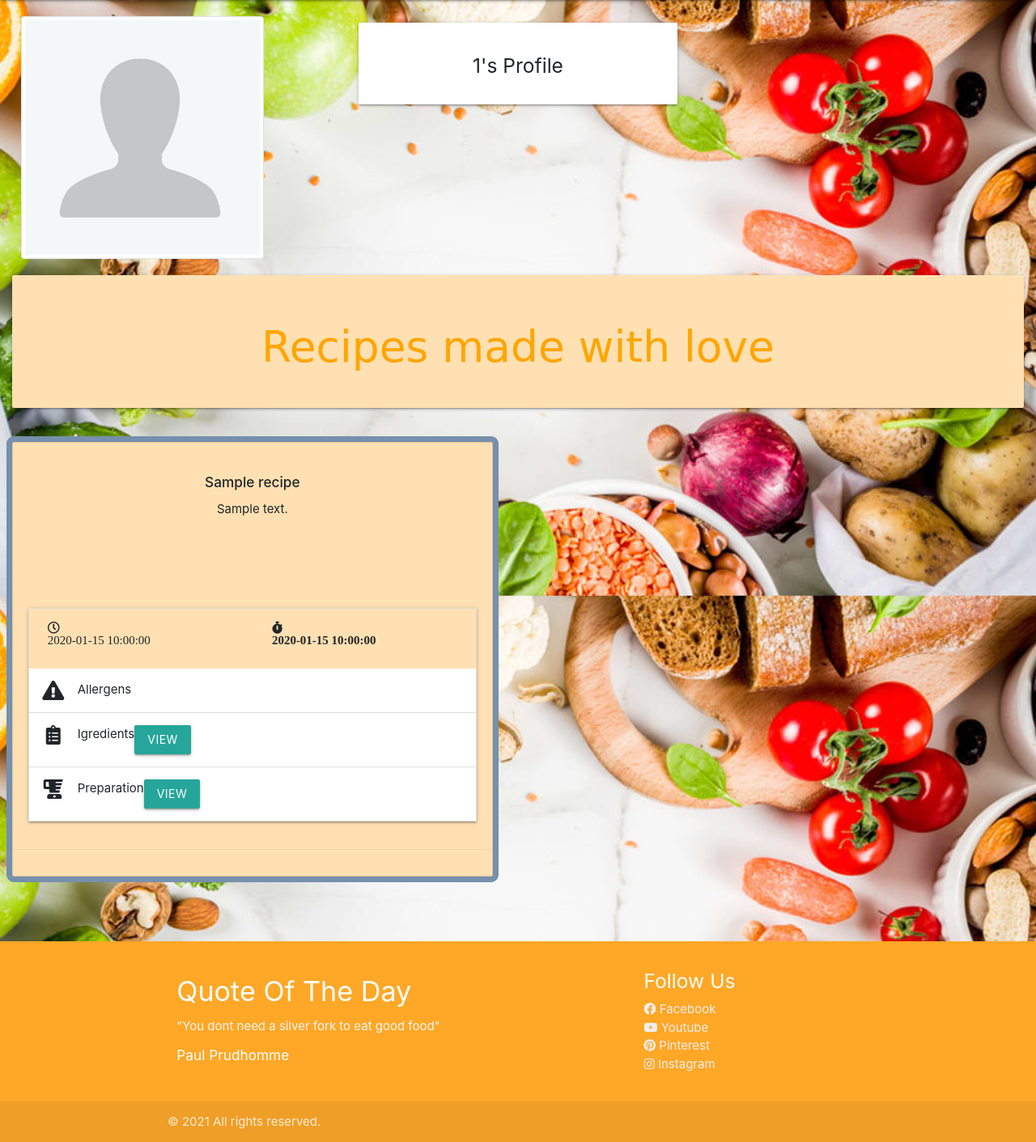
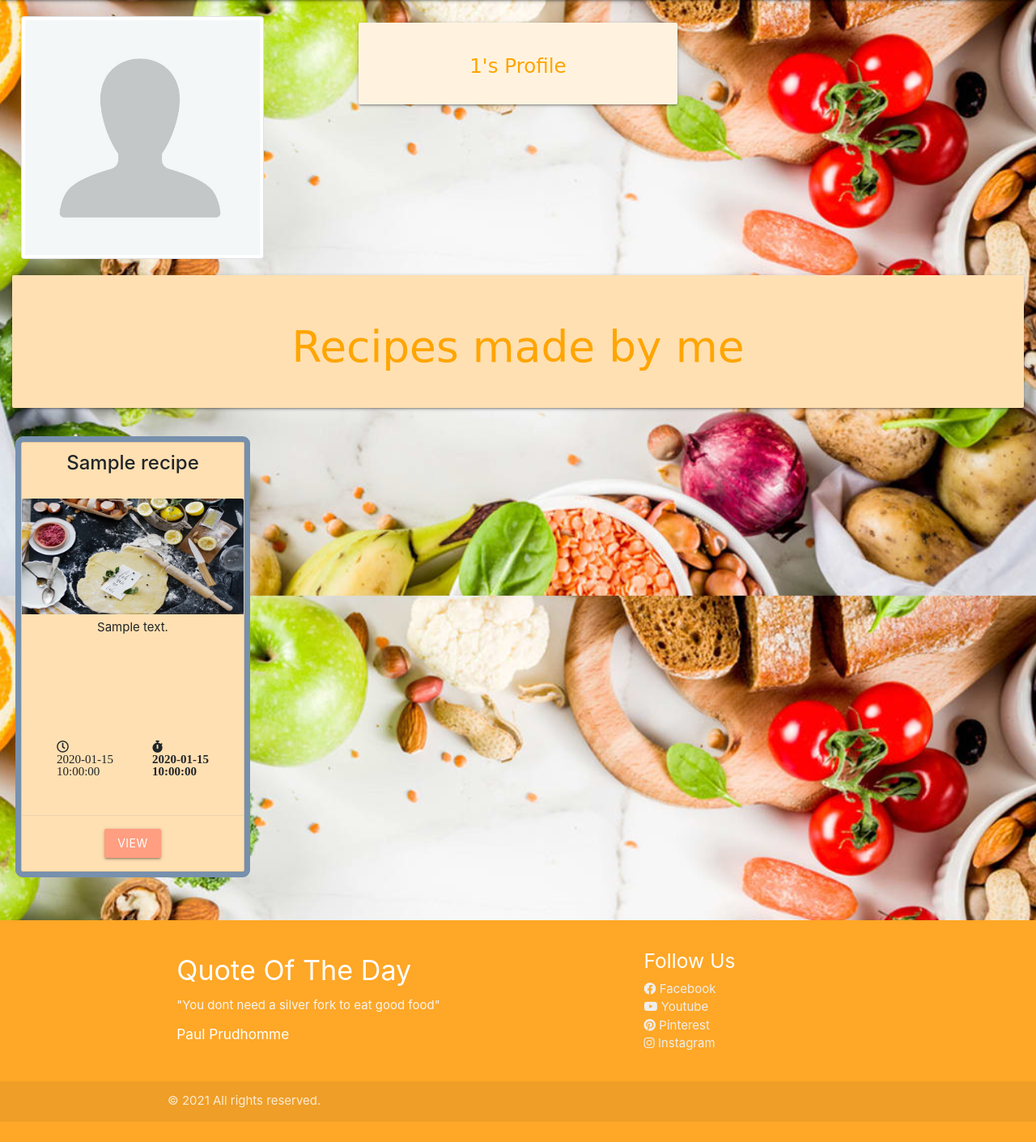
Before and after one commit to kristi0403/the_taste, a Flask app: a page that uses templates/profile.html in a window 1280 px wide. Shown: the part 64-1475 px from the top of the page at 81% size. After the commit the page ends 1450 px from the top, so only its background shows below. Run offline with Flask 2, Linux system fonts and the light colour scheme; the visitor is signed in with stand-in values (Sample User, id 1); a database or web service that is not in the repository returns one stand-in record (values such as "Sample title"); some libraries are stand-ins or nearby versions.

Commit message:
chenged the font style for the profile page title and the profile user name

```diff
--- a/static/css/style.css
+++ b/static/css/style.css
@@ -76,6 +76,11 @@ padding-top: 1.4rem;
     color: orange;
 }
 
+.profile_name{
+    font-family: 'Dancing Script', cursive;
+    color: orange;
+}
+
 @media (min-width:1000px){
 .view {
     width: 75%;
--- a/templates/profile.html
+++ b/templates/profile.html
@@ -5,7 +5,7 @@
         <img src="../static/images/user_photo.jpeg" class="img-thumbnail" alt="users profile picture">
     </div>
     <div class="col s12 m6 l4 xl4">
-        <div class="card-panel">
+        <div class="card-panel profile_name #fff3e0 orange lighten-5">
             <h5 class="center-align">
                 {{ session.user }}'s Profile
             </h5>
@@ -15,17 +15,20 @@
 </div>
 <div class="row center-align">
     <div class="card-panel #ffe0b2 orange lighten-4">
-    <h2 class="profile_title">Recipes made with love</h2>
+    <h2 class="profile_title">Recipes made by me</h2>
     </div>
 </div>
 <div class="row">
     {% for recipe in my_recipes %}
-    <div class="col s12 m12 l6">
-        <div class="row">
+    <div class="recipes col s12 m12 l4 xl3">
+        <div class="row-gallery justify-content-around">
             <div class="card #ffe0b2 orange lighten-4">
-                <div class="card-body">
-                    <h6 class="card-name center-align"><strong>{{- recipe.recipe_name -}}</strong></h6>
-                    <p id="description" class="text-break center-align">{{- recipe.recipe_description -}}</p>
+                <div class="card-block">
+                        <h6 class="card-title center-align"><strong>{{- recipe.recipe_name -}}</strong></h6>
+                </div>
+                <img class="card-img-top" src="../static/images/default_image.jpeg" alt="recipe default photo">
+                <div class="card-block">
+                    <p id="description" class="card-text-break center-align">{{- recipe.recipe_description -}}</p>
                 </div>
                 <div class="card-body">
                     <div class="col l6 s6 card-content">
@@ -38,78 +41,12 @@
                             <p>{{- recipe.cooking_time}}</p>
                         </i>
                     </div>
-                    <ul class="collapsible">
-                        <li>
-                            <div class="collapsible-header"><i class="fas fa-exclamation-triangle" prefix></i> Allergens
-                            </div>
-                            <div class="collapsible-body"><span>
-                                    {% for allergen in allergens %}
-                                    {{ allergen.allergen_name}}
-                                    {% endfor %}
-                                </span></div>
-                        </li>
-                        <li>
-                            <div class="collapsible-header"><i class="fas fa-clipboard-list" prefix></i> Igredients
-                                <!-- Modal Trigger -->
-                                <a class="waves-effect waves-light btn modal-trigger" href="#modal1"> View</a>
-                            </div>
-                            <!-- Modal Structure -->
-                            <div id="modal1" class="modal">
-                                <div class="modal-content">
-                                    <h4>Ingredients</h4>
-                                    <div>
-                                        <table>
-                                            <thead>
-                                                <tr>
-                                                    <th>Name</th>
-                                                    <th>Quantity</th>
-                                                    <th></th>
-                                                </tr>
-                                            </thead>
-
-                                            <tbody>
-                                                {% for ingredient in ingredients %}
-                                                <tr>
-                                                    <td><strong>{{ ingredient.ingredient_name }}</strong>
-                                                    </td>
-                                                    <td>
-                                                        <p>{{ ingredient.ingredient_quantity }}</p>
-                                                    </td>
-                                                </tr>
-                                                {% endfor %}
-                                            </tbody>
-                                        </table>
-                                    </div>
-                                </div>
-                            </div>
-                        </li>
-                        <li>
-                            <div class="collapsible-header"><i class="fas fa-blender"></i> Preparation
-                                <!-- Modal Trigger -->
-                                <a class="waves-effect waves-light btn modal-trigger" href="#modal2"> View</a>
-                            </div>
-                            <!-- Modal Structure -->
-                            <div id="modal2" class="modal">
-                                <div class="modal-content">
-                                    <div class="card-panel teal">
-                                        <h4 class="white-text">Preparation</h4>
-                                        <span class="white-text">
-                                            <h6 class="card-name center-align">
-                                                <strong>{{- recipe.recipe_name -}}</strong>
-                                            </h6>
-                                            <p id="preparation" class="text-break center-align">
-                                                {{- recipe.preparation -}}</p>
-                                        </span>
-                                    </div>
-                                </div>
-                            </div>
-                        </li>
-                    </ul>
                 </div>
                 <div class="card-action center-align">
+                    <a class="waves-effect waves-light btn modal-trigger #ff9e80 deep-orange accent-1" href="{{ url_for('view_recipe', recipe_id=recipe._id )}}">View</a>
                     {% if session.user|lower == recipe.created_by|lower %}
-                    <a href="{{ url_for('delete_recipe', recipe_id=recipe._id) }}" class="btn-small">Delete</a>
-                    <a href="{{ url_for('edit_recipe', recipe_id=recipe._id) }}" class="btn-small">Edit</a>
+                    <a href="{{ url_for('edit_recipe', recipe_id=recipe._id) }}" class="btn-small #ff9e80 deep-orange accent-1">Edit</a>
+                    <a href="{{ url_for('delete_recipe', recipe_id=recipe._id) }}" class="btn-small #ff9e80 deep-orange accent-1">Delete</a>
                     {% endif %}
                 </div>
             </div>
```
